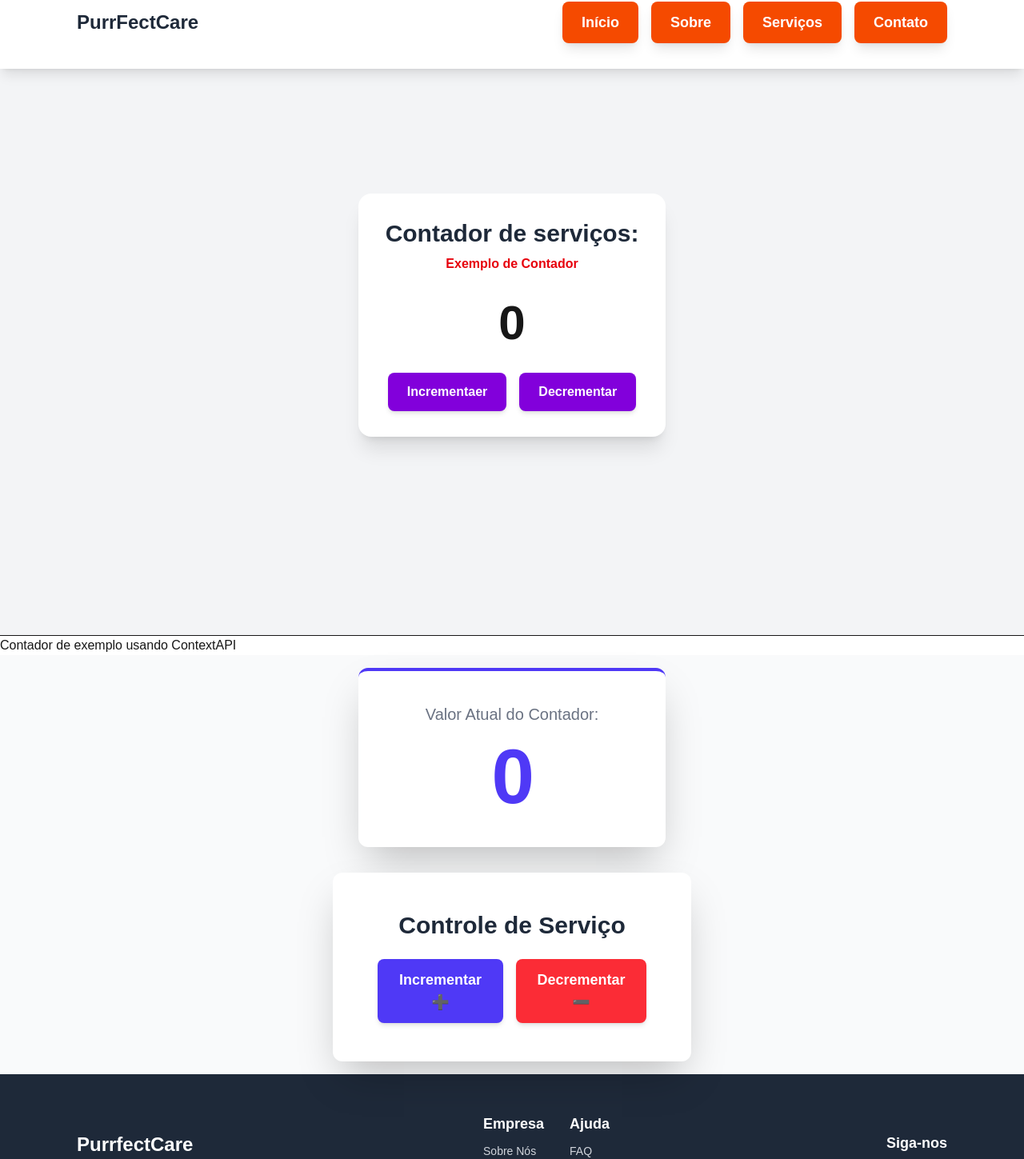
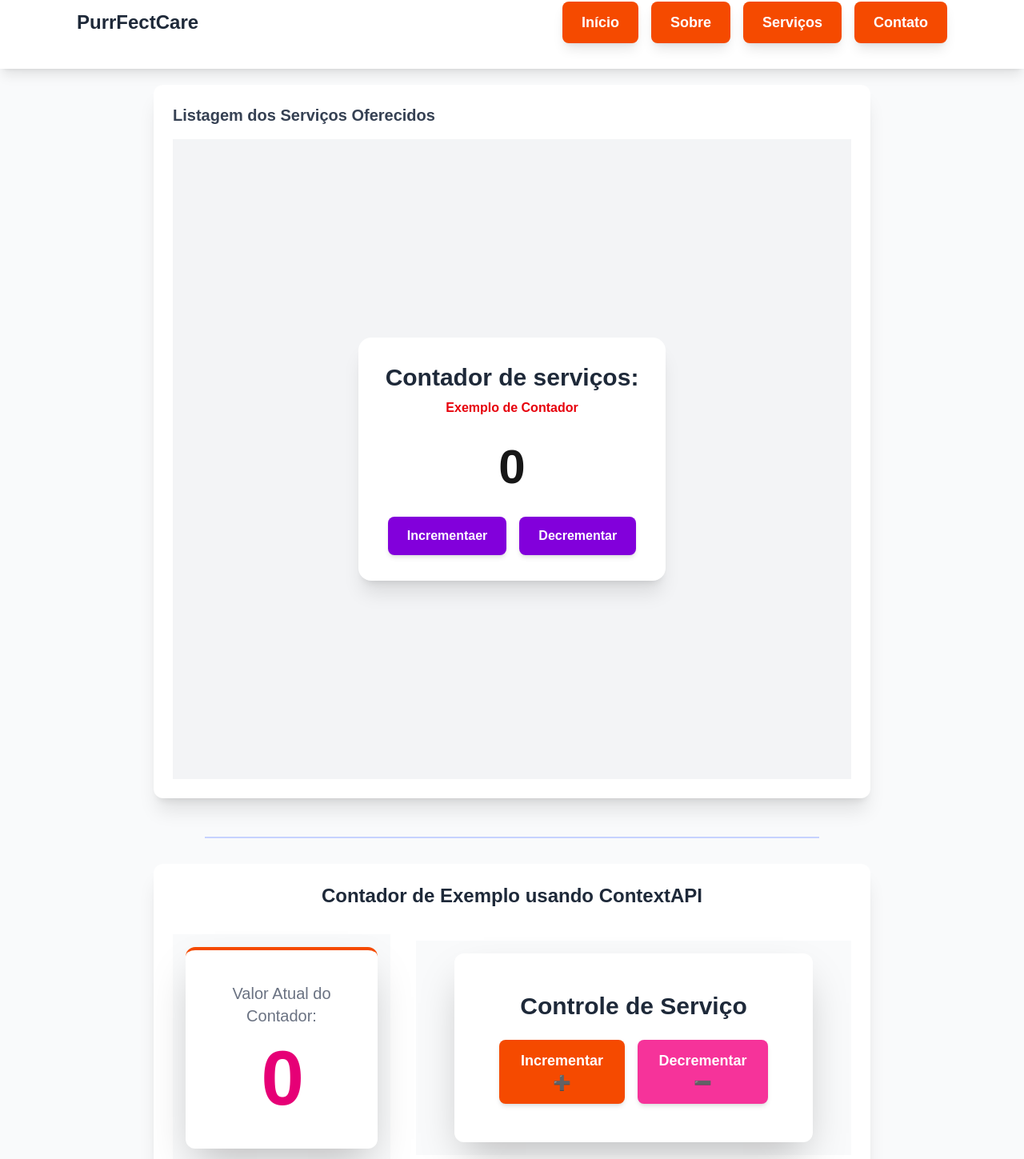
Before and after one commit to cristijung/ReactFC-VS16, a Next.js app: page /servicos in a window 1280 px wide. Shown: the part 30-1479 px from the top of the page at 80% size. Built offline with nearby package versions, Linux system fonts and the light colour scheme.

Commit message:
ajuste de cores

```diff
--- a/app/components/countSrvcs/Counter.tsx
+++ b/app/components/countSrvcs/Counter.tsx
@@ -16,14 +16,14 @@ const Counter = () => {
                 <div className="flex justify-center space-x-4">
                     <button
                         onClick={increment}
-                        className={`bg-indigo-600 text-white ${buttonClasses}`}
+                        className={`bg-orange-600 text-white ${buttonClasses}`}
                     >
                         Incrementar ➕
                     </button>
 
                     <button
                         onClick={decrement}
-                        className={`bg-red-500 text-white ${buttonClasses} hover:bg-red-600`}
+                        className={`bg-pink-500 text-white ${buttonClasses} hover:bg-pink-600`}
                     >
                         Decrementar ➖
                     </button>
--- a/app/components/countSrvcs/Display.tsx
+++ b/app/components/countSrvcs/Display.tsx
@@ -7,12 +7,12 @@ const Display = () => {
 
     return(
         <div className="flex flex-col items-center justify-center p-4 bg-gray-50">
-            <div className="bg-white p-8 md:p-10 rounded-xl shadow-2xl w-full max-w-sm text-center border-t-4 border-indigo-600">
+            <div className="bg-white p-8 md:p-10 rounded-xl shadow-2xl w-full max-w-sm text-center border-t-4 border-orange-600">
                 <p className="text-xl font-medium text-gray-500 mb-4">
                     Valor Atual do Contador:
                 </p>
 
-                <h1 className="text-7xl md:text-8xl font-extrabold text-indigo-600 tracking-tight">
+                <h1 className="text-7xl md:text-8xl font-extrabold text-pink-600 tracking-tight">
                     {state.count}
                 </h1>
 
--- a/app/servicos/page.tsx
+++ b/app/servicos/page.tsx
@@ -4,13 +4,49 @@ import Display from "../components/countSrvcs/Display";
 
 export default function Serviços() {
     return(
-        <>
-        <h1>Serviços Veterinários</h1>
-        <CountServices />
-        <hr/>
-        <h2>Contador de exemplo usando ContextAPI</h2>
-        <Display/>
-        <Counter/>
-        </>
+        // Contêiner principal: Fundo suave, padding vertical e largura máxima
+        <div className="min-h-screen bg-gray-50 py-12 px-4 sm:px-6 lg:px-8">
+
+            {/* Título Principal: Destaque com a cor primária e espaçamento */}
+            <h1 className="text-4xl sm:text-5xl font-extrabold text-indigo-700 text-center mb-10 tracking-tight">
+                Serviços Veterinários
+            </h1>
+
+            {/* Seção 1: Serviços */}
+            <section className="max-w-4xl mx-auto mb-12 p-6 bg-white rounded-xl shadow-xl">
+                <div className="text-xl font-semibold text-gray-700 mb-4">
+                    Listagem dos Serviços Oferecidos
+                </div>
+                {/* Aqui, o componente CountServices (presumimos que ele lista os serviços) */}
+                <CountServices />
+            </section>
+
+            {/* Divisor Visual Estilizado */}
+            <div className="max-w-3xl mx-auto my-8">
+                <hr className="border-t-2 border-indigo-200"/>
+            </div>
+
+            {/* Seção 2: Contador de Exemplo (ContextAPI) */}
+            <section className="max-w-4xl mx-auto p-6 bg-white rounded-xl shadow-xl">
+
+                {/* Subtítulo: Foco na funcionalidade */}
+                <h2 className="text-2xl font-bold text-gray-800 text-center mb-8">
+                    Contador de Exemplo usando ContextAPI
+                </h2>
+
+                <div className="flex flex-col md:flex-row items-center justify-around space-y-8 md:space-y-0 md:space-x-8">
+                    {/* Componente Display (lado esquerdo) */}
+                    <div className="w-full md:w-1/3">
+                        <Display/>
+                    </div>
+
+                    {/* Componente Counter (lado direito) */}
+                    <div className="w-full md:w-2/3">
+                        <Counter/>
+                    </div>
+                </div>
+
+            </section>
+        </div>
     );
 }
```
